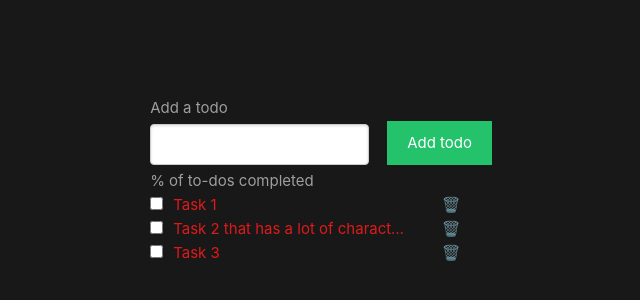
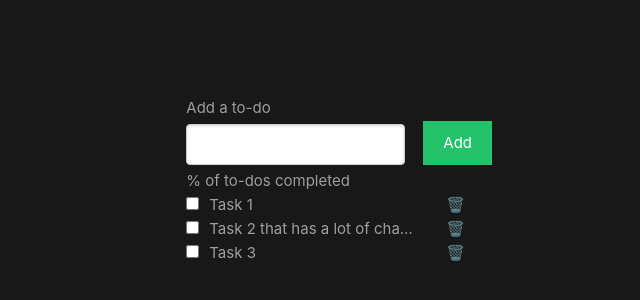
Before and after one commit to AUrdiales/academy-todo, a Vue app: page / in a window 1280 px wide. Shown: the part 220-520 px from the top of the page, without its empty margins (146-786 px from the left). Built offline with nearby package versions, Linux system fonts and the light colour scheme.

Commit message:
small style improvements

```diff
--- a/src/views/TodoApp.vue
+++ b/src/views/TodoApp.vue
@@ -2,17 +2,17 @@
   <main class="main-container">
     <form class="form-container">
       <div class="input-container">
-        <label>Add a todo</label>
+        <label>Add a to-do</label>
         <input class="input" />
       </div>
-      <button class="submit-button">Add todo</button>
+      <button class="button--submit">Add</button>
     </form>
     <span>% of to-dos completed</span>
     <div class="todo-container">
       <label class="todo-item">
         <input type="checkbox" /><span class="todo-title">Task 1</span>
       </label>
-      <button class="button-remove">🗑️</button>
+      <button class="button--remove">🗑️</button>
     </div>
     <div class="todo-container">
       <label class="todo-item">
@@ -20,13 +20,13 @@
           >Task 2 that has a lot of characters</span
         >
       </label>
-      <button class="button-remove">🗑️</button>
+      <button class="button--remove">🗑️</button>
     </div>
     <div class="todo-container">
       <label class="todo-item">
         <input type="checkbox" /><span class="todo-title">Task 3</span>
       </label>
-      <button class="button-remove">🗑️</button>
+      <button class="button--remove">🗑️</button>
     </div>
   </main>
 </template>
@@ -64,7 +64,7 @@
   padding-bottom: 12px;
 }
 
-.submit-button {
+.button--submit {
   align-self: end;
   background-color: #25c26c;
   border: none;
@@ -75,7 +75,7 @@
   cursor: pointer;
 }
 
-.submit-button:hover {
+.button--submit:hover {
   background-color: #157c23;
 }
 
@@ -92,7 +92,6 @@
 .todo-item {
   overflow: hidden;
   text-overflow: ellipsis;
-  color: #dd1b1b;
   white-space: nowrap;
 }
 
@@ -100,7 +99,7 @@
   color: #22c522;
 }
 
-.button-remove {
+.button--remove {
   justify-self: center;
 }
 </style>
```
